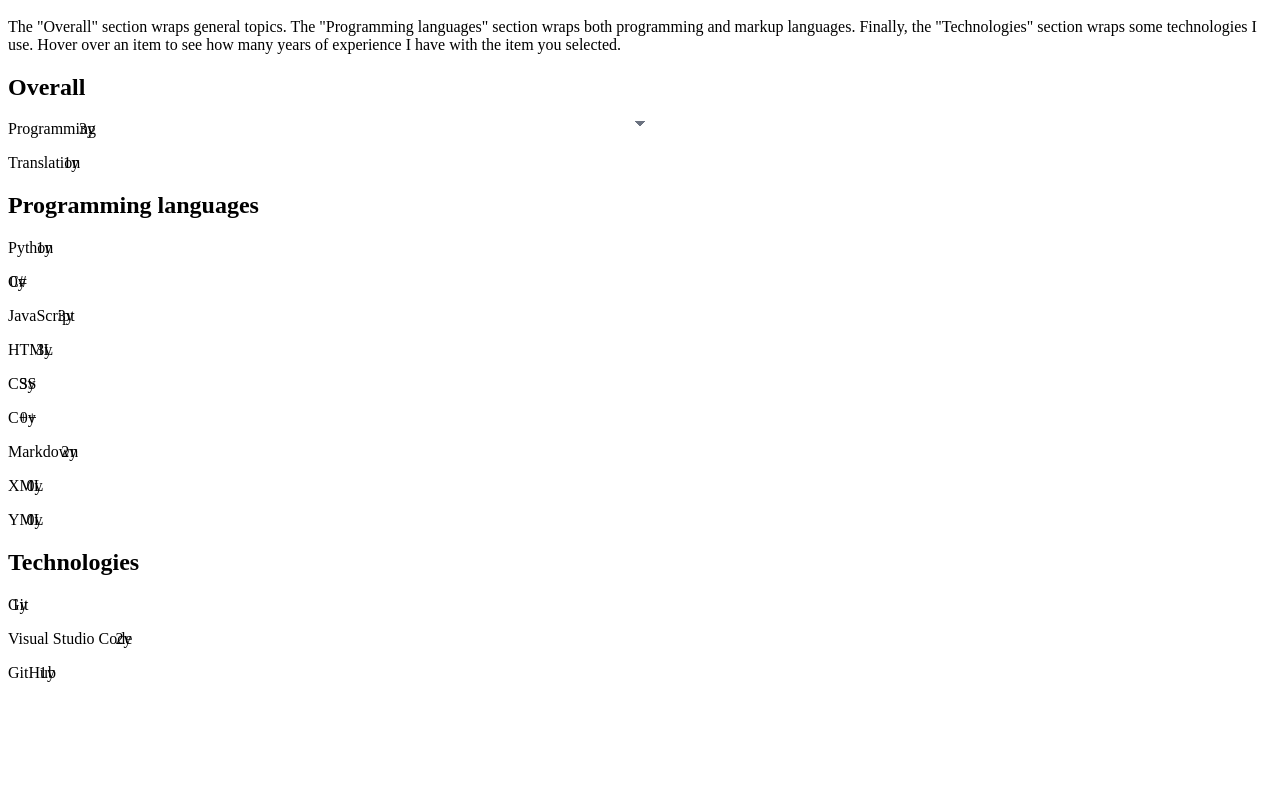
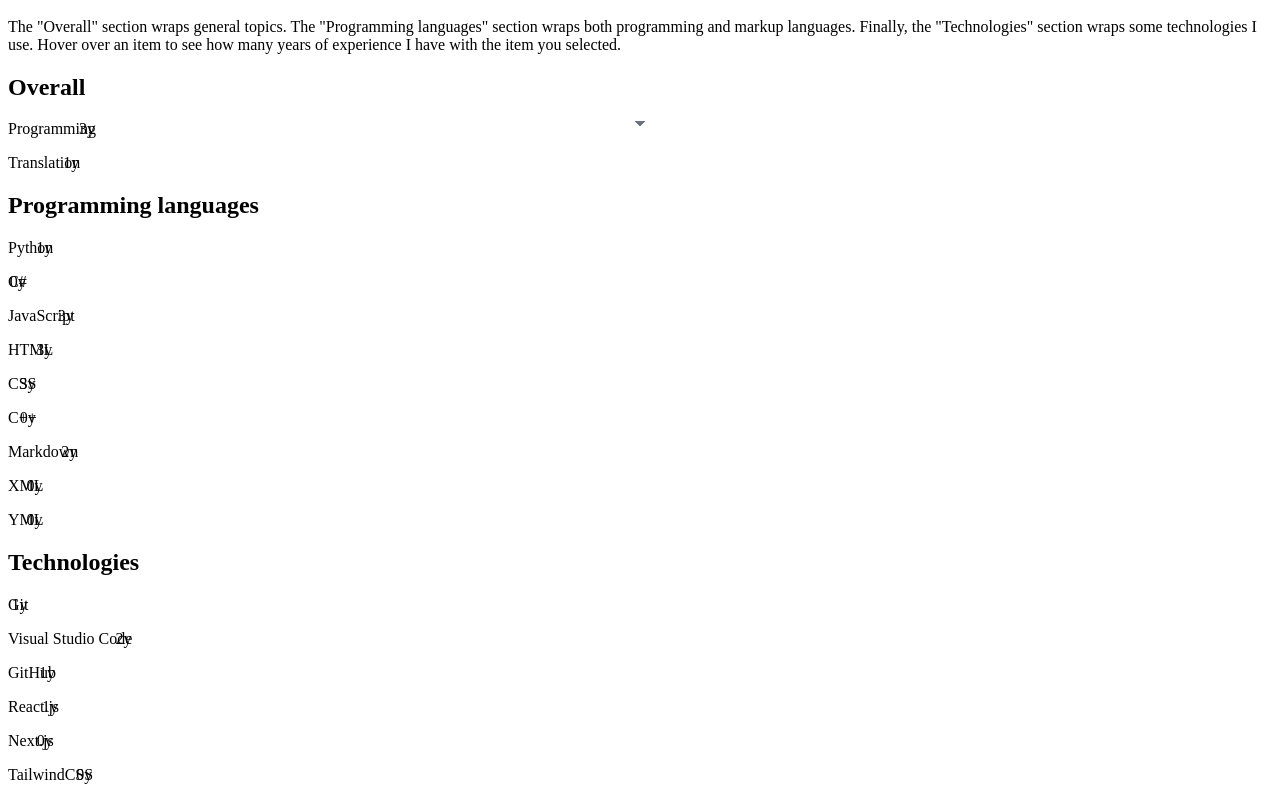
Before and after one commit to JoseDeFreitas/JoseDeFreitas-website, a Next.js app: page / in a window 1280 px wide. Shown: the part 679-1479 px from the top of the page. Before the commit the page ends 1377 px from the top, so only its background shows below. Built offline with nearby package versions, Linux system fonts and the light colour scheme.

Commit message:
Add more data

```diff
--- a/public/data/data_statistics.js
+++ b/public/data/data_statistics.js
@@ -74,5 +74,20 @@ export const statsTechnologies = [
         name: 'GitHub',
         date: [2020, 3],
         color: 'gray'
+    },
+    {
+        name: 'React.js',
+        date: [2020, 0],
+        color: 'gray'
+    },
+    {
+        name: 'Next.js',
+        date: [2020, 9],
+        color: 'gray'
+    },
+    {
+        name: 'TailwindCSS',
+        date: [2021, 1],
+        color: 'gray'
     }
 ]
```
